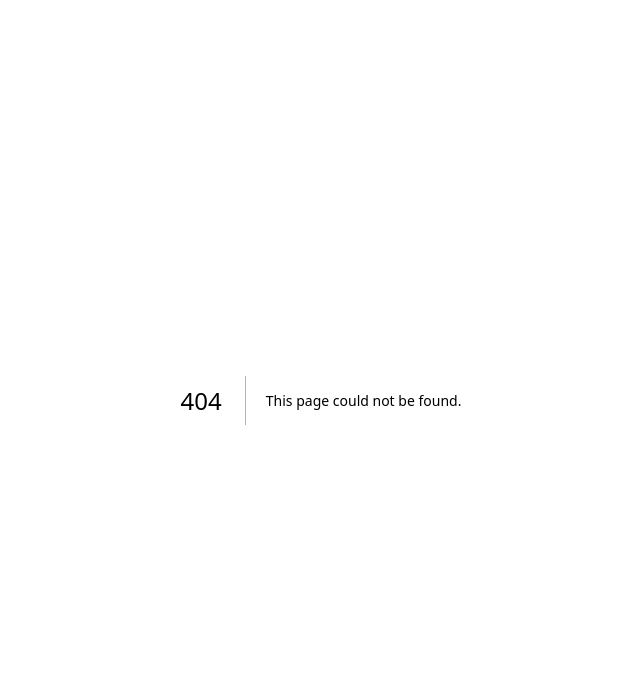
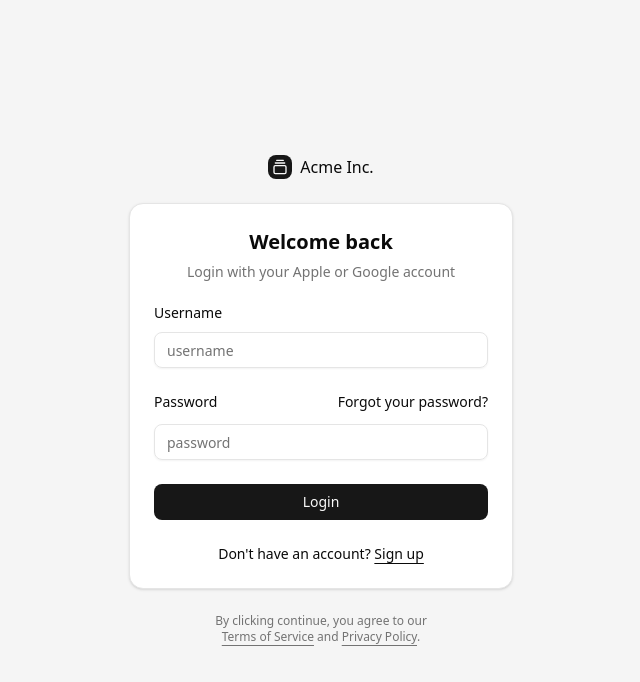
Before and after one commit to Adibayuluthfiansyah/frontend_ecommerce, a Next.js app: page /login-new in a window 1280 px wide. Before the commit this address had no page. Shown: the top 682 px of the page, without its empty margins (319-959 px from the left). Built offline with nearby package versions, Linux system fonts and the light colour scheme.

Commit message:
add code login new and dashboard-full

```diff
--- a/app/dashboard-full/page.tsx
+++ b/app/dashboard-full/page.tsx
@@ -0,0 +1,37 @@
+import { AppSidebar } from "@/components/app-sidebar"
+import { SectionCards } from "@/components/section-cards"
+import { SiteHeader } from "@/components/site-header"
+import {
+  SidebarInset,
+  SidebarProvider,
+} from "@/components/ui/sidebar"
+
+
+export default function Page() {
+  return (
+    <SidebarProvider
+      style={
+        {
+          "--sidebar-width": "calc(var(--spacing) * 72)",
+          "--header-height": "calc(var(--spacing) * 12)",
+        } as React.CSSProperties
+      }
+    >
+      <AppSidebar variant="inset" />
+      <SidebarInset>
+        <SiteHeader />
+        <div className="flex flex-1 flex-col">
+          <div className="@container/main flex flex-1 flex-col gap-2">
+            <div className="flex flex-col gap-4 py-4 md:gap-6 md:py-6">
+              <SectionCards />
+              <div className="px-4 lg:px-6">
+
+              </div>
+
+            </div>
+          </div>
+        </div>
+      </SidebarInset>
+    </SidebarProvider>
+  )
+}
--- /dev/null
+++ b/app/login-new/page.tsx
@@ -0,0 +1,24 @@
+"use client";
+import { GalleryVerticalEnd } from "lucide-react"
+
+import { LoginForm } from "@/components/login-form"
+import { useRouter } from "next/navigation";
+import { useState } from "react";
+import { login } from "@/lib/api";
+import { toast } from "sonner";
+
+export default function LoginPage() {
+  return (
+    <div className="bg-muted flex min-h-svh flex-col items-center justify-center gap-6 p-6 md:p-10">
+      <div className="flex w-full max-w-sm flex-col gap-6">
+        <a href="#" className="flex items-center gap-2 self-center font-medium">
+          <div className="bg-primary text-primary-foreground flex size-6 items-center justify-center rounded-md">
+            <GalleryVerticalEnd className="size-4" />
+          </div>
+          Acme Inc.
+        </a>
+        <LoginForm />
+      </div>
+    </div>
+  )
+}
```
